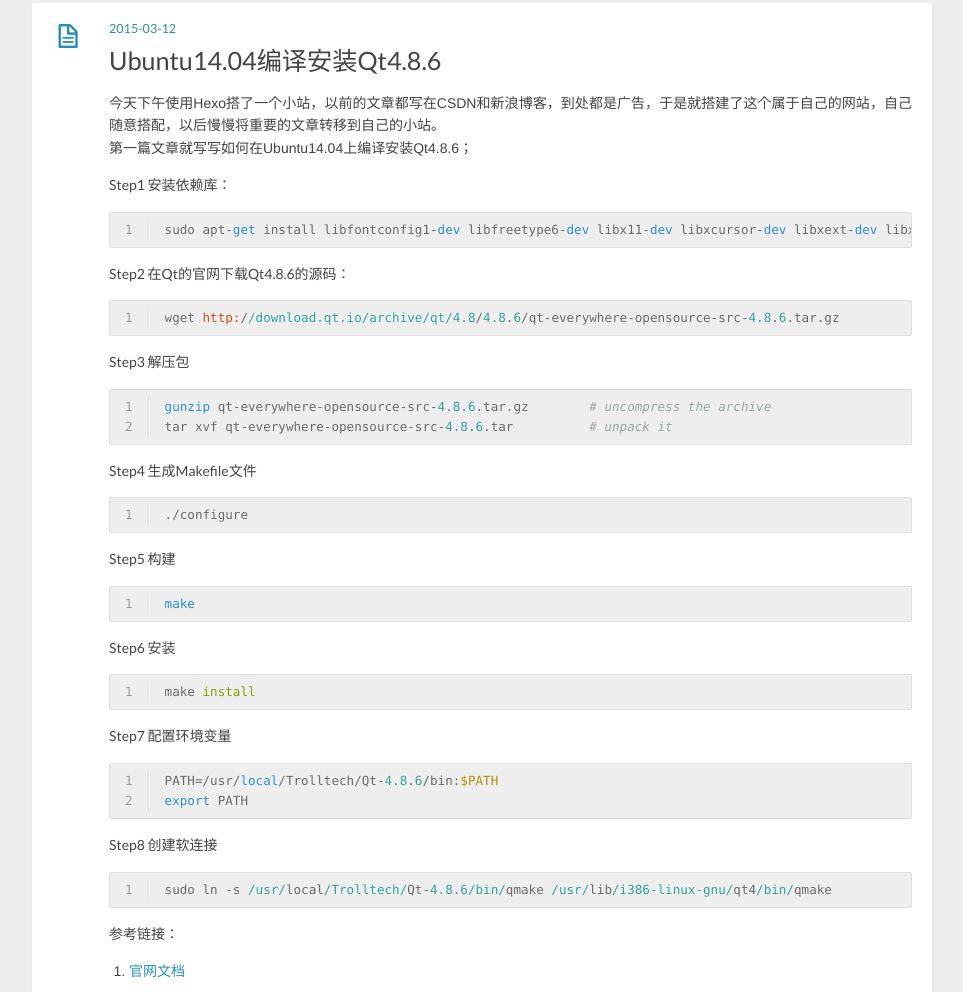
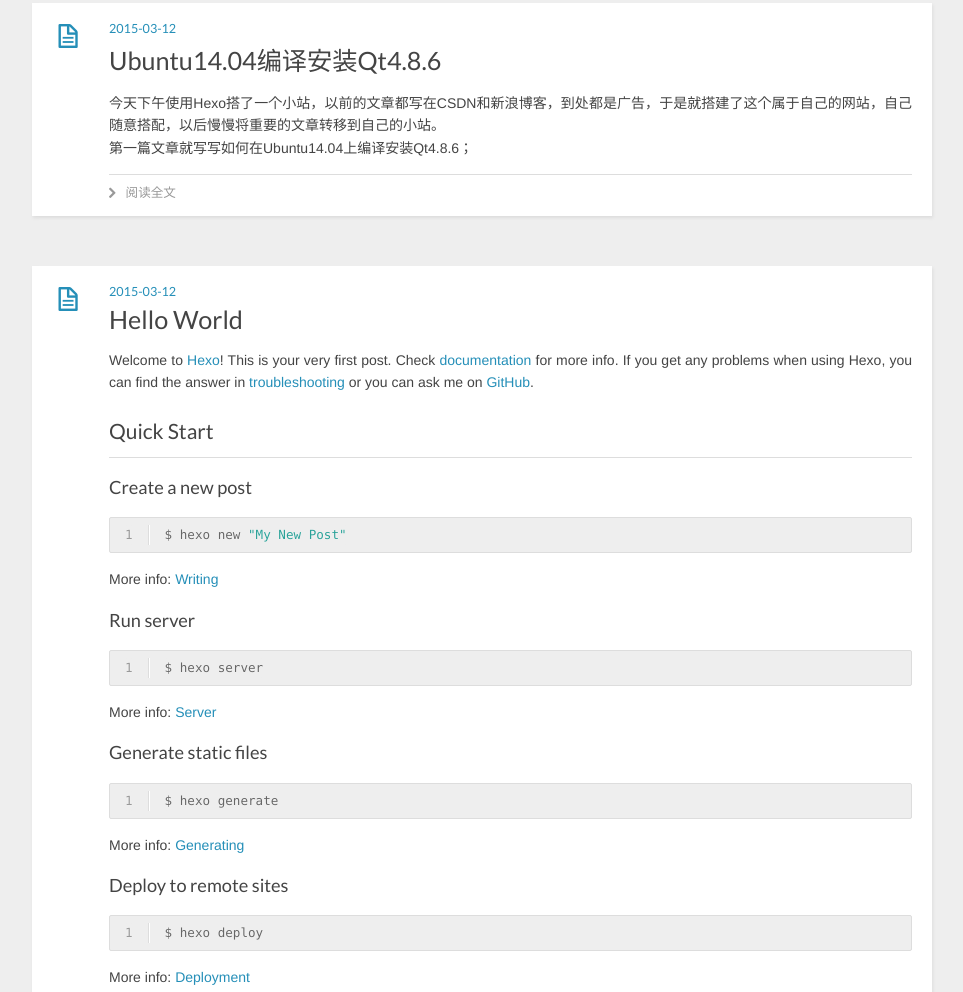
Before and after one commit to zhangxiaoya/zhangxiaoya.github.io, a plain HTML site: page index.html in a window 1280 px wide. Shown: the part 448-1440 px from the top of the page, without its empty margins (8-971 px from the left). Drawn offline with nearby package versions, Linux system fonts and the light colour scheme.

Commit message:
Site updated: 2015-03-13 09:32:38

```diff
--- a/index.html
+++ b/index.html
@@ -98,23 +98,15 @@
     </header>
     <div class="entry">
 
-        <p>今天下午使用Hexo搭了一个小站，以前的文章都写在CSDN和新浪博客，到处都是广告，于是就搭建了这个属于自己的网站，自己随意搭配，以后慢慢将重要的文章转移到自己的小站。<br>第一篇文章就写写如何在Ubuntu14.04上编译安装Qt4.8.6；</p>
-<h4 id="Step1_安装依赖库：">Step1 安装依赖库：</h4><figure class="highlight q"><table><tr><td class="gutter"><pre><span class="line">1</span><br></pre></td><td class="code"><pre><span class="line">sudo apt-<span class="built_in">get</span> install libfontconfig1-<span class="built_in">dev</span> libfreetype6-<span class="built_in">dev</span> libx11-<span class="built_in">dev</span> libxcursor-<span class="built_in">dev</span> libxext-<span class="built_in">dev</span> libxfixes-<span class="built_in">dev</span> libxft-<span class="built_in">dev</span> libxi-<span class="built_in">dev</span> libxrandr-<span class="built_in">dev</span> libxrender-<span class="built_in">dev</span></span><br></pre></td></tr></table></figure>
-<h4 id="Step2_在Qt的官网下载Qt4-8-6的源码：">Step2 在Qt的官网下载Qt4.8.6的源码：</h4><figure class="highlight elixir"><table><tr><td class="gutter"><pre><span class="line">1</span><br></pre></td><td class="code"><pre><span class="line">wget <span class="symbol">http:</span>/<span class="regexp">/download.qt.io/archive</span><span class="regexp">/qt/</span><span class="number">4.8</span>/<span class="number">4.8</span>.<span class="number">6</span>/qt-everywhere-opensource-src-<span class="number">4.8</span>.<span class="number">6</span>.tar.gz</span><br></pre></td></tr></table></figure>
-<h4 id="Step3_解压包">Step3 解压包</h4><figure class="highlight nginx"><table><tr><td class="gutter"><pre><span class="line">1</span><br><span class="line">2</span><br></pre></td><td class="code"><pre><span class="line"><span class="title">gunzip</span> qt-everywhere-opensource-src-<span class="number">4</span>.<span class="number">8</span>.<span class="number">6</span>.tar.gz        <span class="comment"># uncompress the archive  </span></span><br><span class="line">tar xvf qt-everywhere-opensource-src-<span class="number">4</span>.<span class="number">8</span>.<span class="number">6</span>.tar          <span class="comment"># unpack it</span></span><br></pre></td></tr></table></figure>
-<h4 id="Step4_生成Makefile文件">Step4 生成Makefile文件</h4><figure class="highlight"><table><tr><td class="gutter"><pre><span class="line">1</span><br></pre></td><td class="code"><pre><span class="line">./configure</span><br></pre></td></tr></table></figure>
-<h4 id="Step5_构建">Step5 构建</h4><figure class="highlight go"><table><tr><td class="gutter"><pre><span class="line">1</span><br></pre></td><td class="code"><pre><span class="line"><span class="built_in">make</span></span><br></pre></td></tr></table></figure>
-<h4 id="Step6_安装">Step6 安装</h4><figure class="highlight cmake"><table><tr><td class="gutter"><pre><span class="line">1</span><br></pre></td><td class="code"><pre><span class="line">make <span class="keyword">install</span></span><br></pre></td></tr></table></figure>
-<h4 id="Step7_配置环境变量">Step7 配置环境变量</h4><figure class="highlight bash"><table><tr><td class="gutter"><pre><span class="line">1</span><br><span class="line">2</span><br></pre></td><td class="code"><pre><span class="line">PATH=/usr/<span class="built_in">local</span>/Trolltech/Qt-<span class="number">4.8</span>.<span class="number">6</span>/bin:<span class="variable">$PATH</span>  </span><br><span class="line"><span class="built_in">export</span> PATH</span><br></pre></td></tr></table></figure>
-<h4 id="Step8_创建软连接">Step8 创建软连接</h4><figure class="highlight gradle"><table><tr><td class="gutter"><pre><span class="line">1</span><br></pre></td><td class="code"><pre><span class="line">sudo ln -s <span class="regexp">/usr/</span>local<span class="regexp">/Trolltech/</span>Qt-<span class="number">4.8</span>.<span class="number">6</span><span class="regexp">/bin/</span>qmake <span class="regexp">/usr/</span>lib<span class="regexp">/i386-linux-gnu/</span>qt4<span class="regexp">/bin/</span>qmake</span><br></pre></td></tr></table></figure>
-<h4 id="参考链接：">参考链接：</h4><ol>
-<li><a href="http://qt-project.org/doc/qt-4.8/install-x11.html" target="_blank" rel="external">官网文档</a></li>
-</ol>
-
+        <p>今天下午使用Hexo搭了一个小站，以前的文章都写在CSDN和新浪博客，到处都是广告，于是就搭建了这个属于自己的网站，自己随意搭配，以后慢慢将重要的文章转移到自己的小站。<br>第一篇文章就写写如何在Ubuntu14.04上编译安装Qt4.8.6；<br>
 
     </div>
     <footer>
 
+
+          <div class="alignleft">
+            <a href="/2015/03/12/the-first-blog-in-hexo/#more" class="more-link">阅读全文</a>
+          </div>
 
 
 
```
Also changed, not shown: 2015/03/12/the-first-blog-in-hexo/index.html (+1 -1 lines).
